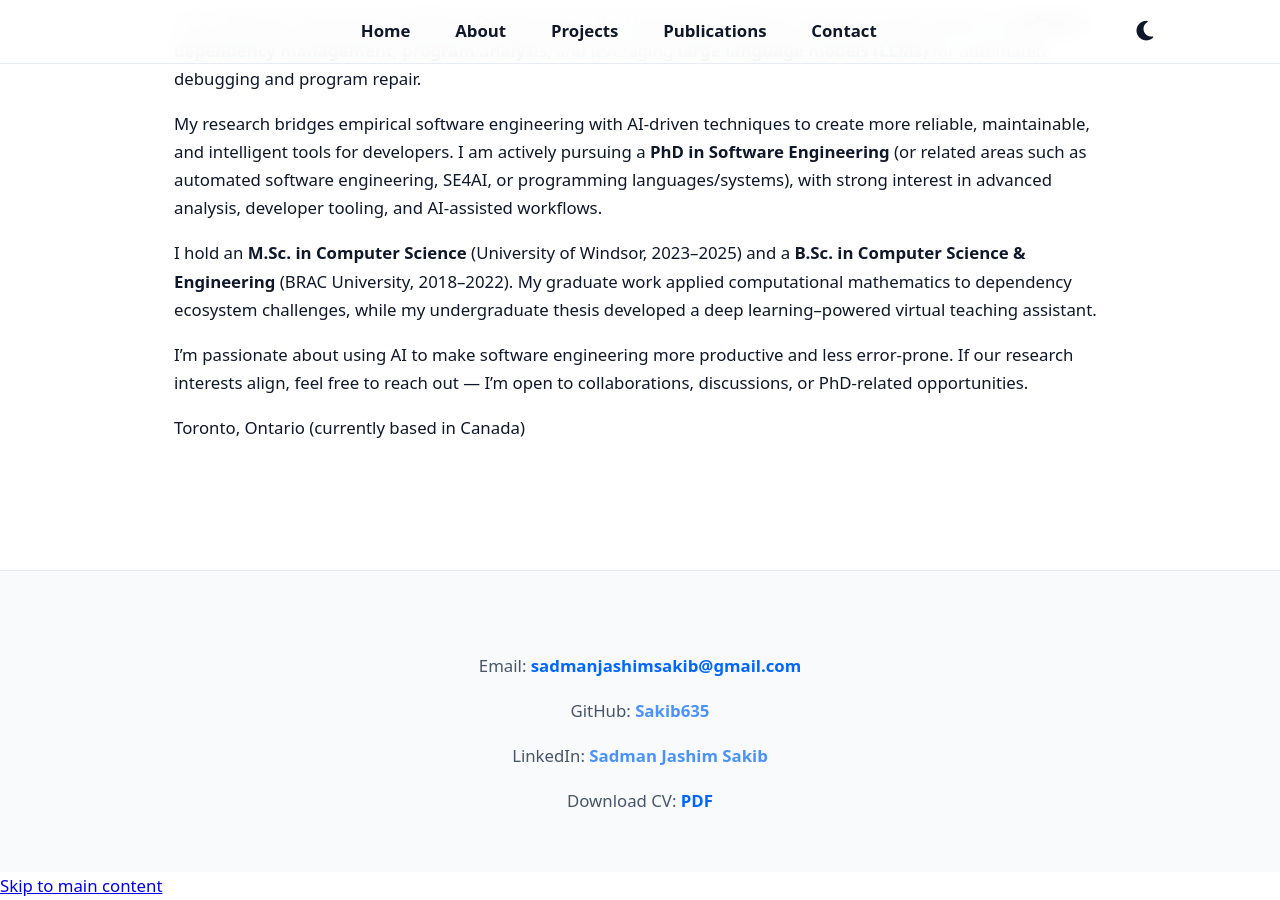
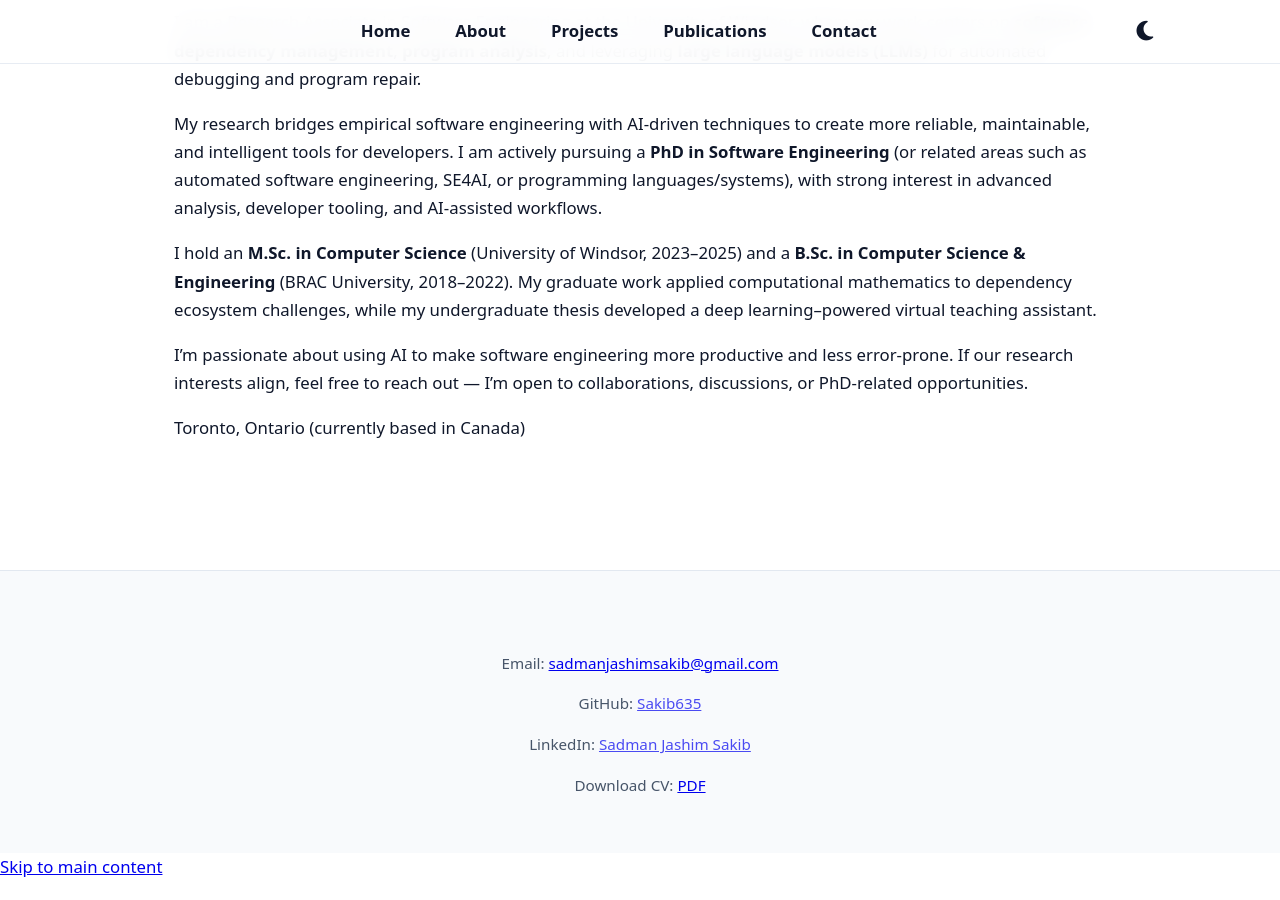
Before and after one commit to Sakib635/my-portfolio, a Jekyll site: the page built from index.md, in a window 1280 px wide and 900 px high, scrolled down 711 px. Built offline with Jekyll 4.4.1, drawn with Linux system fonts in a browser that asks for light colours.

```diff
--- a/assets/css/style.css
+++ b/assets/css/style.css
@@ -295,25 +295,71 @@ h2::after {
 /* ───────────────────────────────────────
    Footer
    ─────────────────────────────────────── */
+/* ───────────────────────────────────────
+   Footer – Professional & Modern
+   ─────────────────────────────────────── */
 footer {
   margin-top: 8rem;
   padding: 4rem 2rem 2.5rem;
   background: var(--bg-soft);
+  border-top: 1px solid var(--gray-200);
+  color: var(--text-light);
+  font-size: 0.95rem;
   text-align: center;
-  color: var(--text-light);
-  border-top: 1px solid var(--gray-200);
 }
 
-footer a {
-  color: var(--primary);
-  font-weight: 600;
-  text-decoration: none;
-  transition: color 0.25s;
+.footer-container {
+  max-width: 980px;
+  margin: 0 auto;
+  display: flex;
+  flex-direction: column;
+  align-items: center;
+  gap: 1.8rem;
 }
 
-footer a:hover {
-  color: var(--primary-dark);
-  text-decoration: underline;
+.footer-links {
+  display: flex;
+  flex-wrap: wrap;
+  justify-content: center;
+  gap: 2rem 2.5rem;
+  list-style: none;
+  padding: 0;
+  margin: 0;
+}
+
+.footer-links li {
+  display: flex;
+  align-items: center;
+  gap: 0.6rem;
+}
+
+.footer-links a {
+  color: var(--text-light);
+  text-decoration: none;
+  font-weight: 500;
+  transition: color 0.25s, transform 0.25s;
+}
+
+.footer-links a:hover,
+.footer-links a:focus {
+  color: var(--primary);
+  transform: translateY(-1px);
+}
+
+.footer-links .icon {
+  font-size: 1.3rem;
+  opacity: 0.8;
+  transition: opacity 0.25s;
+}
+
+.footer-links a:hover .icon {
+  opacity: 1;
+}
+
+.footer-copyright {
+  margin-top: 1rem;
+  font-size: 0.9rem;
+  opacity: 0.8;
 }
 
 /* ───────────────────────────────────────
```
